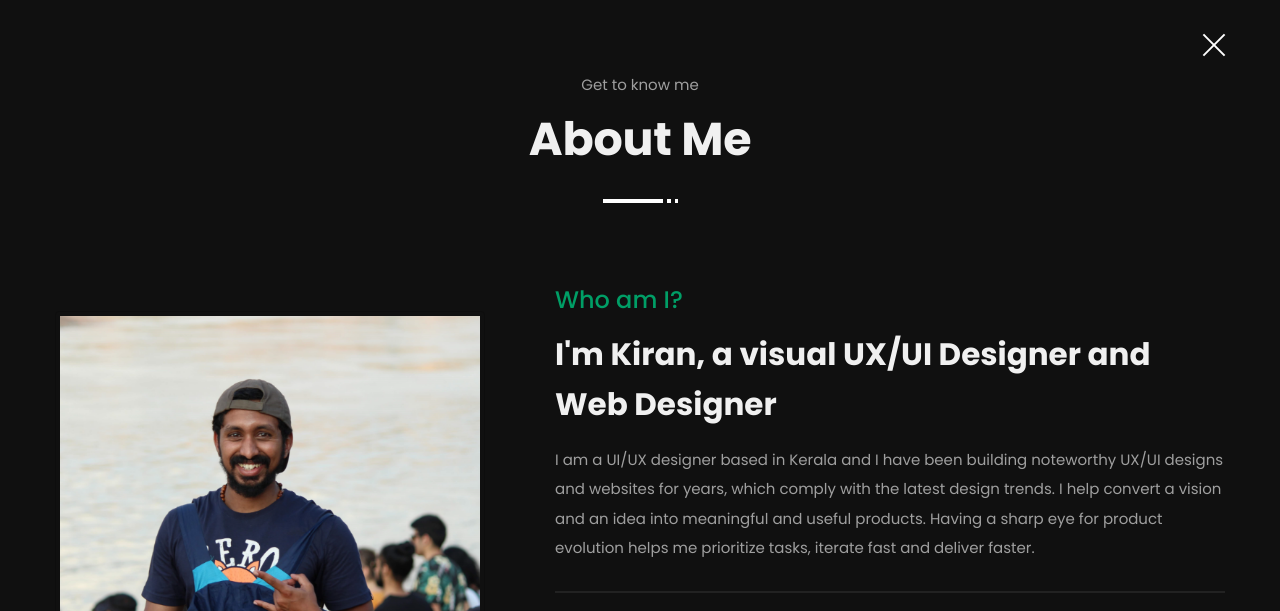
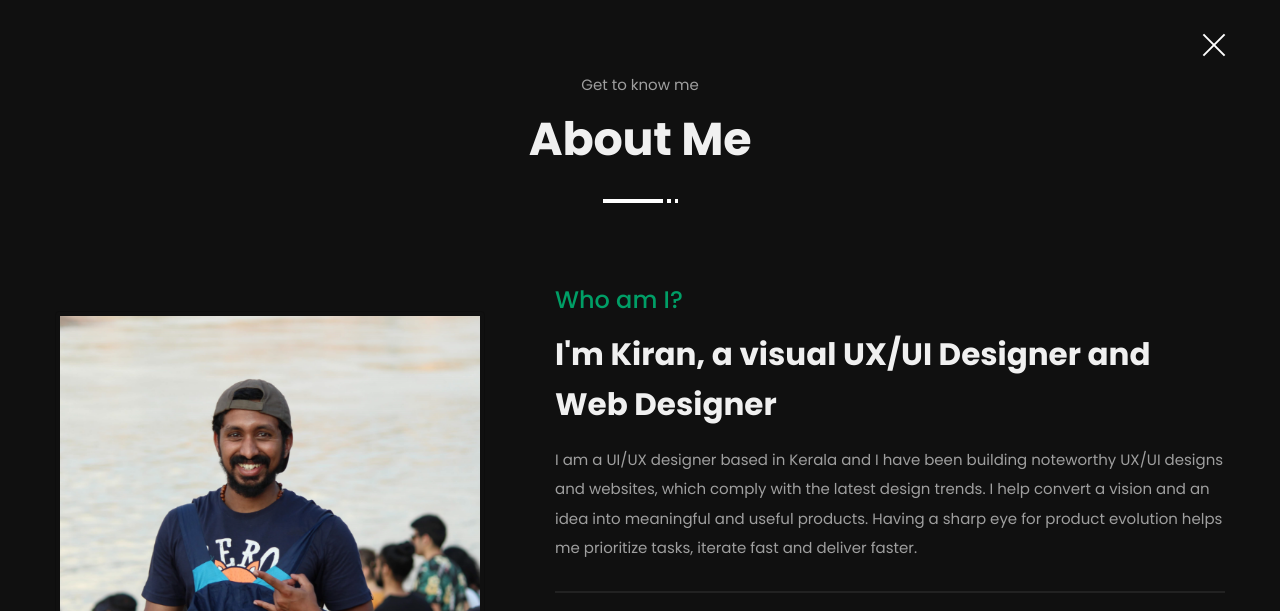
Before and after one commit to kiranseby/portfolio, a plain HTML site: page index.html in a window 1280 px wide. Both pictures are taken after a click on the link "About". Shown: the top 611 px of the page. Drawn offline with Linux system fonts and the light colour scheme; files that its build step writes are made by us from their sources; files whose address does not match are found by name.

Commit message:
introduction changed

```diff
--- a/index.html
+++ b/index.html
@@ -130,7 +130,7 @@
                     <h6 class="content-title">I'm Kiran, a visual UX/UI Designer and Web Designer</h6>
                     <div class="content-description">
                       <p>I am a UI/UX designer based in Kerala and I have been building noteworthy UX/UI designs
-                        and websites for years, which comply with the latest design trends. I help convert a vision and
+                        and websites, which comply with the latest design trends. I help convert a vision and
                         an idea into meaningful and useful products. Having a sharp eye for product evolution helps me
                         prioritize tasks, iterate fast and deliver faster.</p>
                     </div>
```
